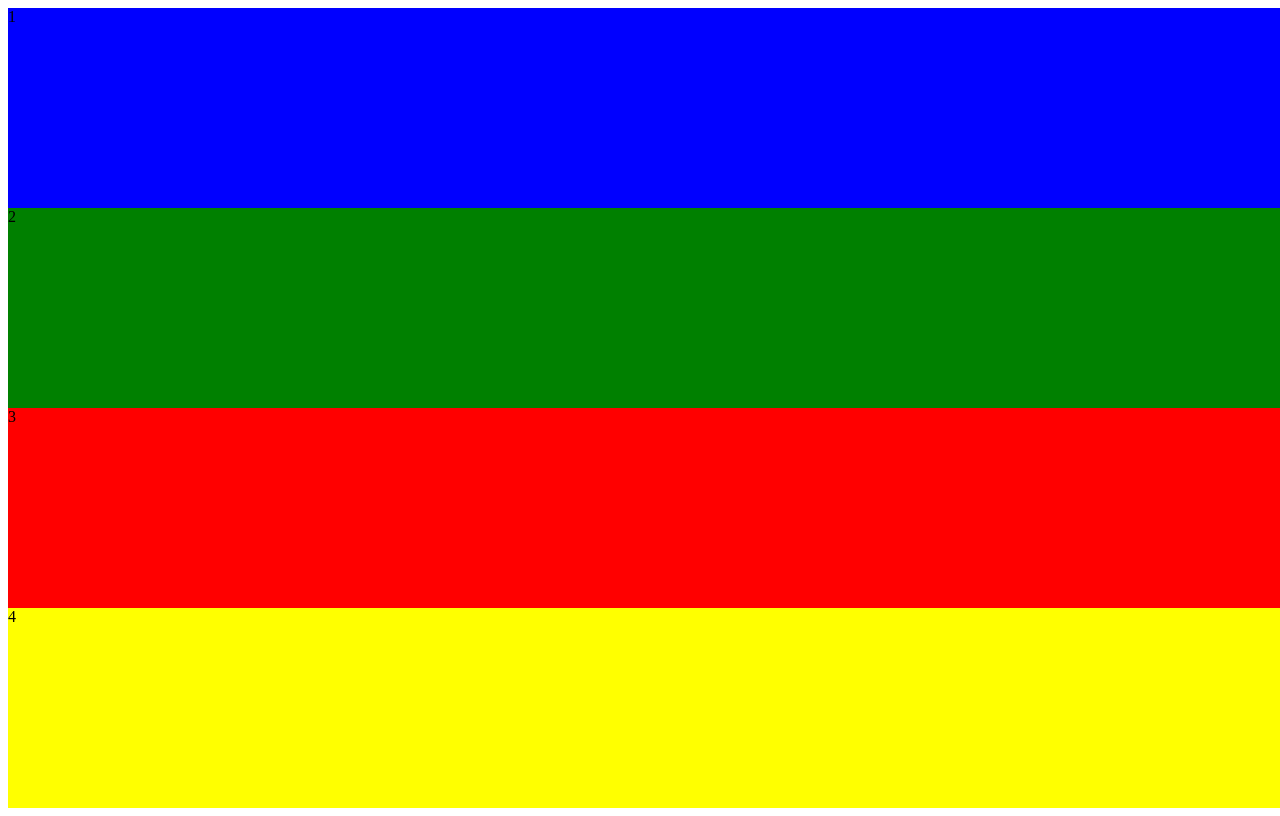
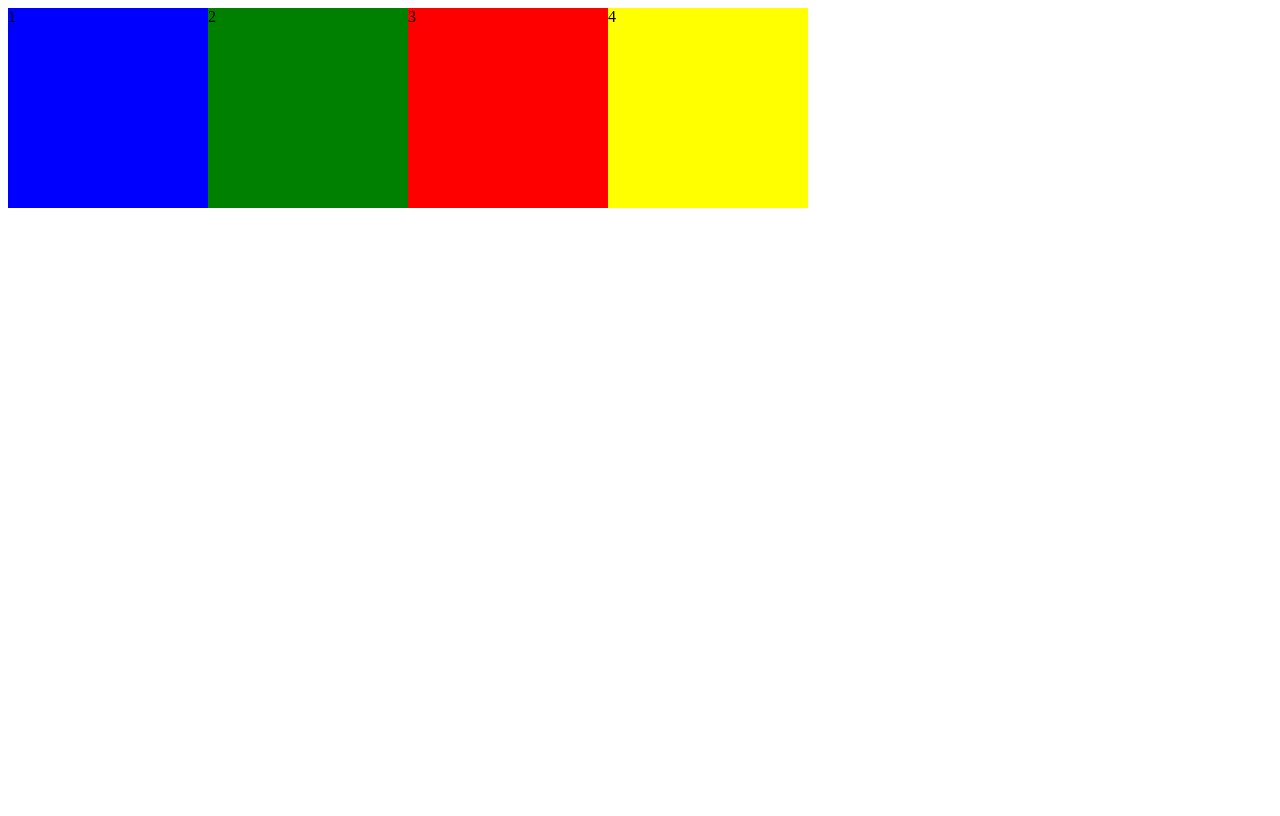
Before and after one commit to DomOliveira/web, a plain HTML site: page css_lista1/display_atv5.html in a window 1280 px wide. Drawn offline with Linux system fonts and the light colour scheme.

Commit message:
6b-display

```diff
--- a/css_lista1/display_atv5.html
+++ b/css_lista1/display_atv5.html
@@ -5,10 +5,13 @@
     <meta name="viewport" content="width=device-width, initial-scale=1.0">
     <title>Document</title>
     <style>
-         .container{
-                display: grid;
-                height: 100vh;
-                width: 100vw;
+        .container{
+            display: flex;
+        }
+         .box{
+                display: block;
+                height: 200px;
+                width: 200px;
             }
         #box1{
             background-color: blue;
```
